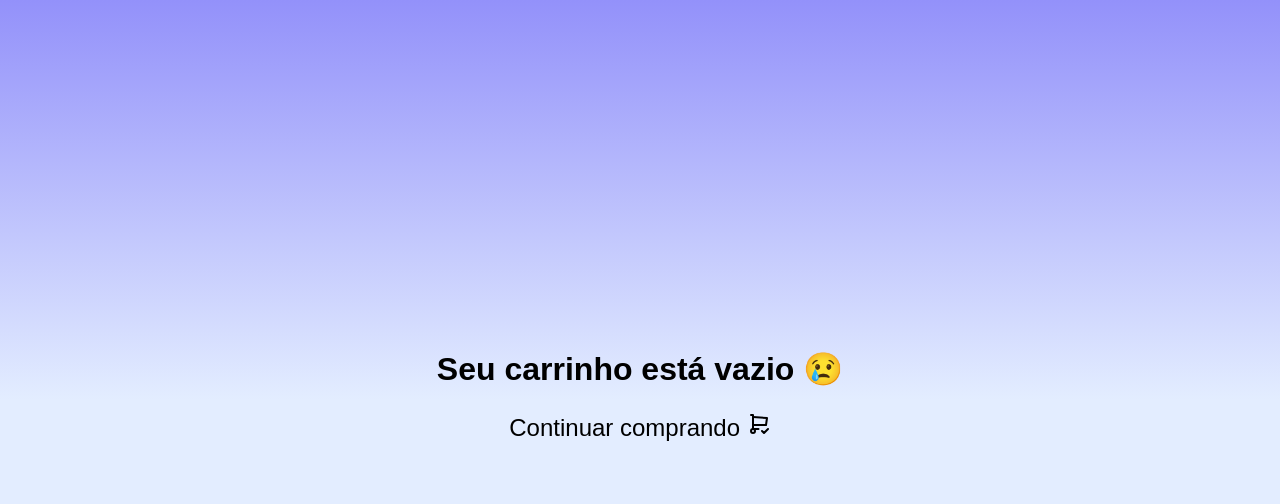
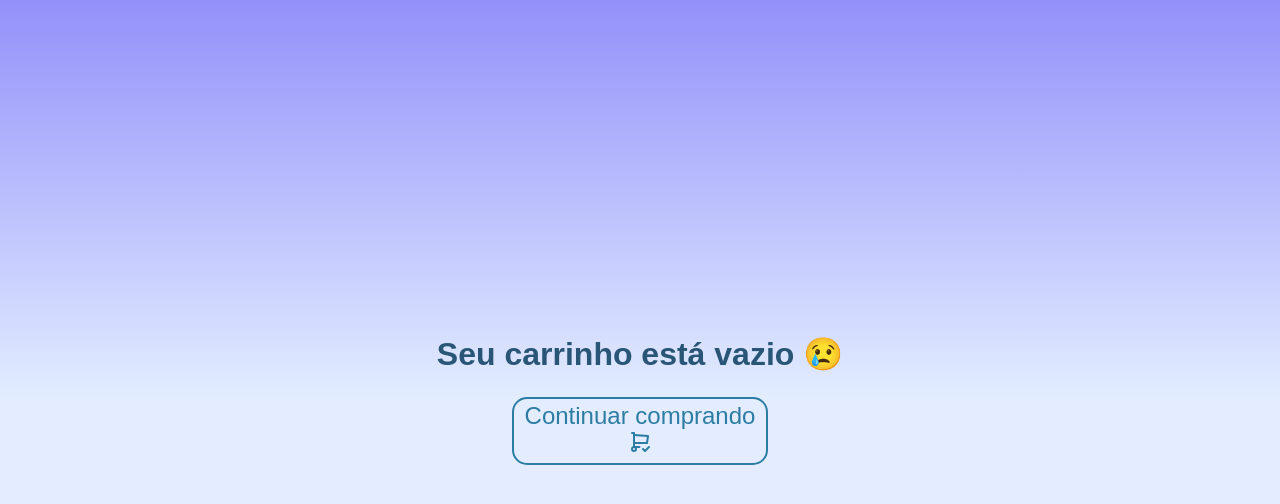
Before and after one commit to MW-Limah/HeloisaWebstore, a Next.js app: page /cart in a window 1280 px wide. Shown: the top 504 px of the page. Built offline with nearby package versions, Linux system fonts and the light colour scheme.

Commit message:
Cart Module css

```diff
--- a/src/app/cart/cart.module.css
+++ b/src/app/cart/cart.module.css
@@ -14,13 +14,20 @@
 }
 
 .empty h1 {
+    color: var(--fst);
     font-size: 2rem;
-    margin-bottom: 1rem;
+    margin-bottom: 1.5rem;
 }
 
 .empty a {
-    padding: 0.5rem;
+    color: var(--sd);
+    padding: 0.2rem 0;
     font-size: 1.5rem;
+    border: 2px solid var(--sd);
+    background-color: var(--background);
+    width: 20%;
+    border-radius: 15px;
+    align-self: center;
 }
 
 .content {
```
Also changed, not shown: src/app/components/main/boxMenu/BoxItem.module.css (+7 -4 lines).
